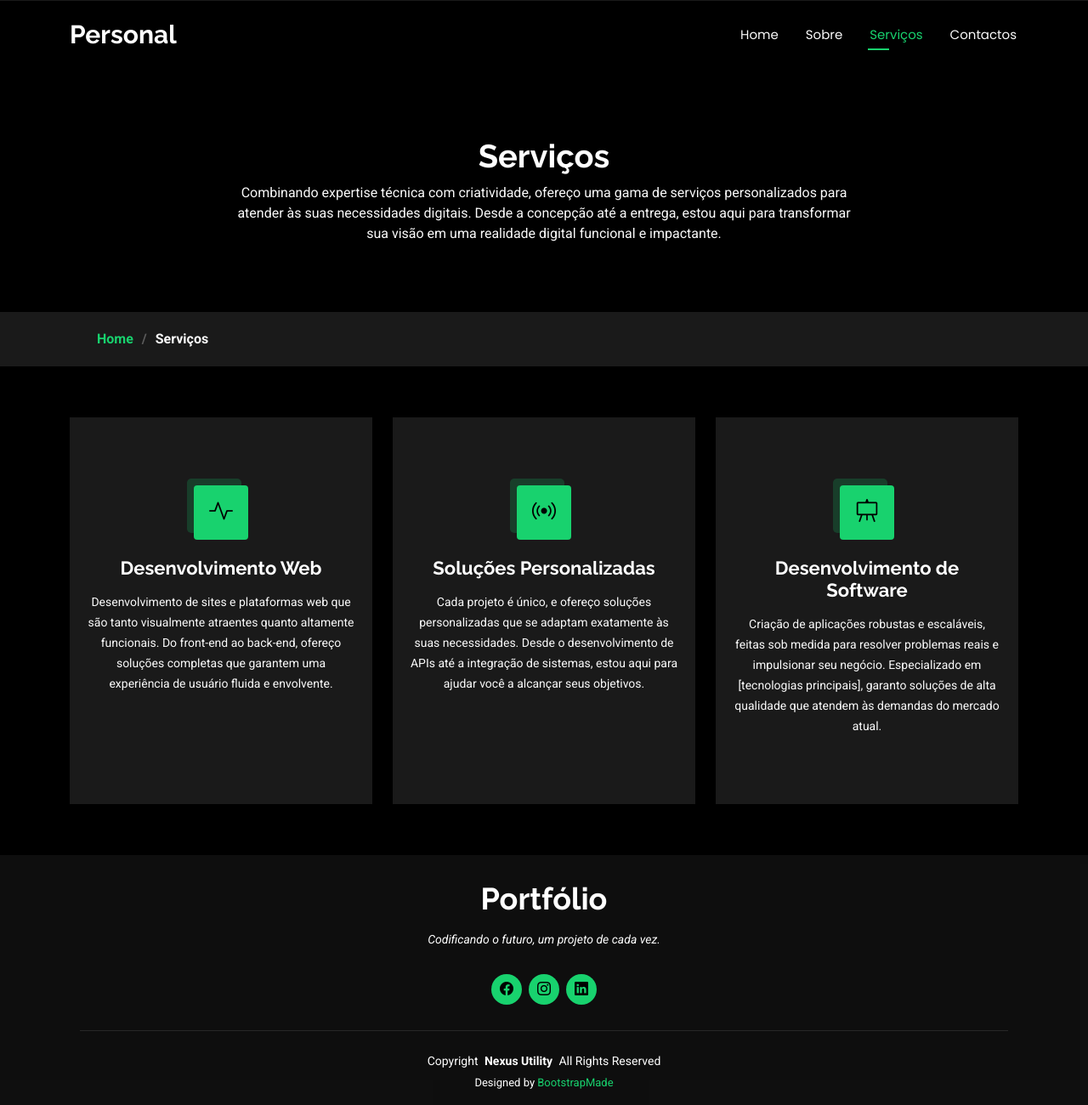
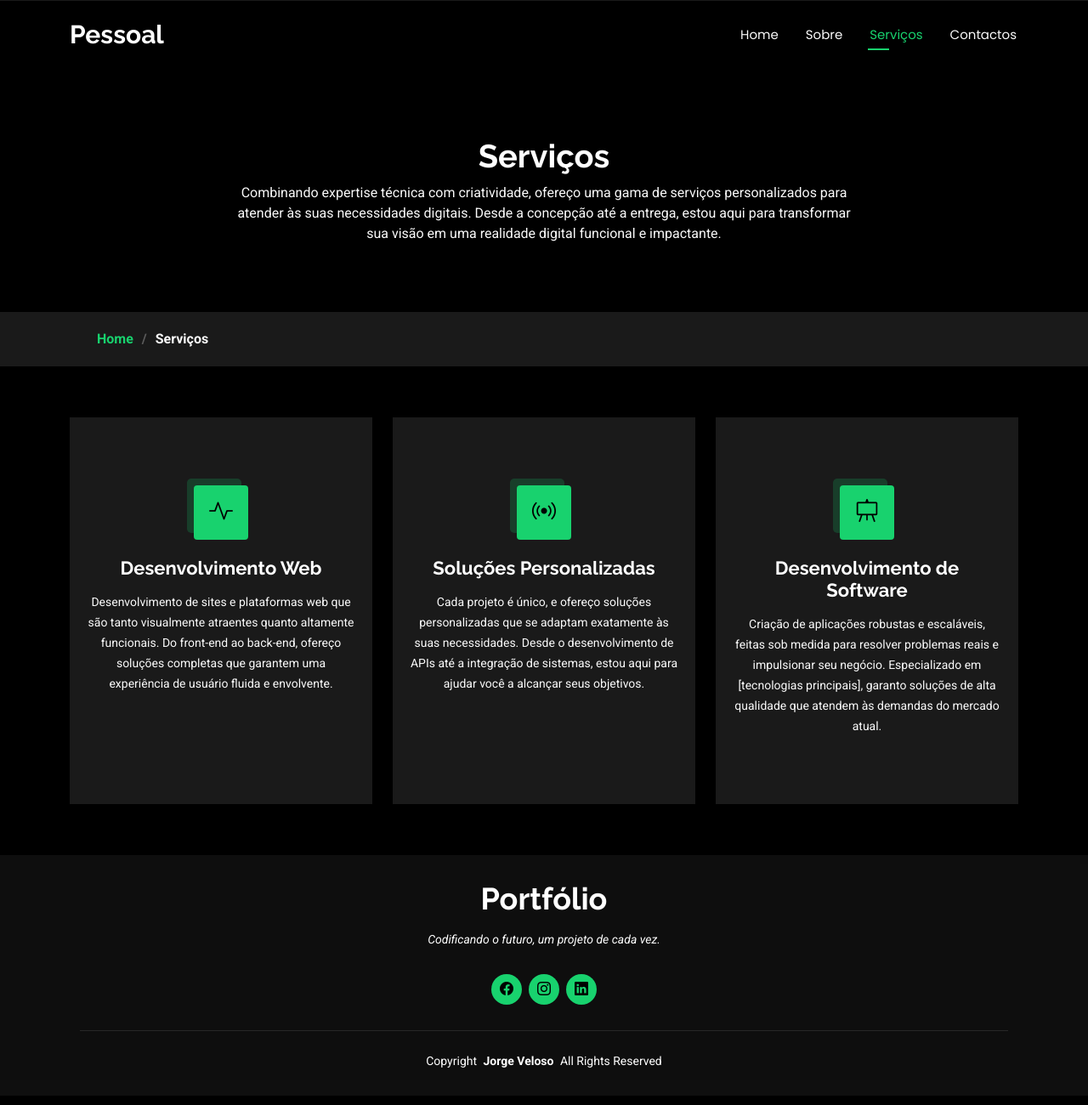
Before and after one commit to nexuscompay/jorge-portfolio, a plain HTML site: page services.html in a window 1280 px wide. Shown: the whole page at 85% size. Drawn offline with Linux system fonts and the light colour scheme.

Commit message:
Update services.html

```diff
--- a/services.html
+++ b/services.html
@@ -4,7 +4,7 @@
 <head>
   <meta charset="utf-8">
   <meta content="width=device-width, initial-scale=1.0" name="viewport">
-  <title>Services - Personal Bootstrap Template</title>
+  <title>Serviços</title>
   <meta name="description" content="">
   <meta name="keywords" content="">
 
@@ -44,7 +44,7 @@
       <a href="index.html" class="logo d-flex align-items-center">
         <!-- Uncomment the line below if you also wish to use an image logo -->
         <!-- <img src="assets/img/logo.png" alt=""> -->
-        <h1 class="sitename">Personal</h1>
+        <h1 class="sitename">Pessoal</h1>
       </a>
 
       <nav id="navmenu" class="navmenu">
@@ -148,15 +148,8 @@
       <div class="container">
         <div class="copyright">
           <span>Copyright</span>
-          <strong class="px-1 sitename">Nexus Utility</strong>
+          <strong class="px-1 sitename">Jorge Veloso</strong>
           <span>All Rights Reserved</span>
-        </div>
-        <div class="credits">
-          <!-- All the links in the footer should remain intact. -->
-          <!-- You can delete the links only if you've purchased the pro version. -->
-          <!-- Licensing information: https://bootstrapmade.com/license/ -->
-          <!-- Purchase the pro version with working PHP/AJAX contact form: [buy-url] -->
-          Designed by <a href="https://bootstrapmade.com/">BootstrapMade</a>
         </div>
       </div>
     </div>
```
